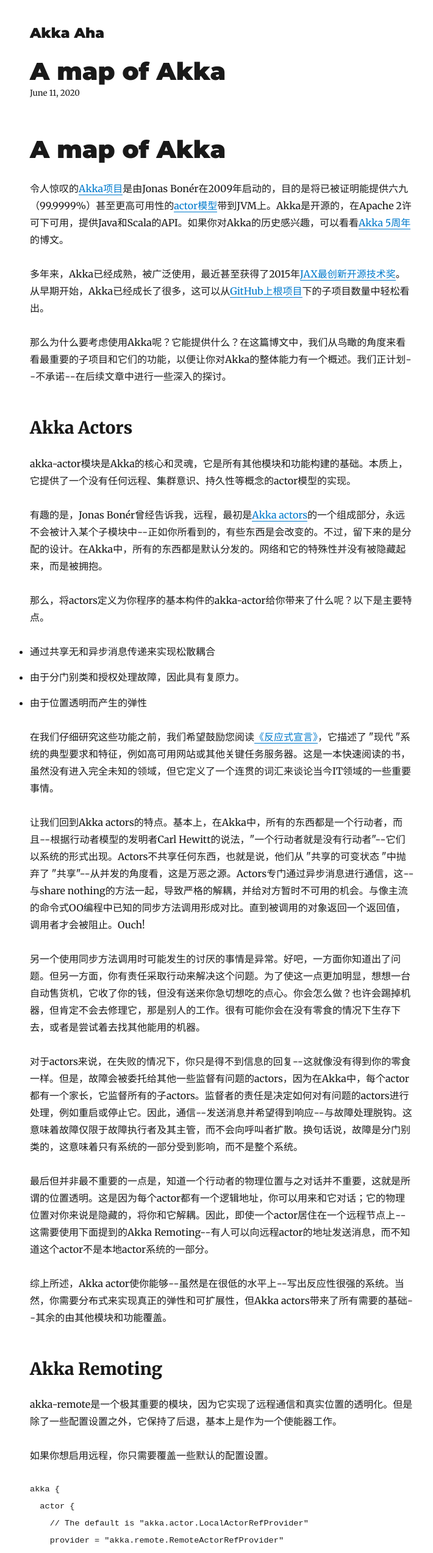
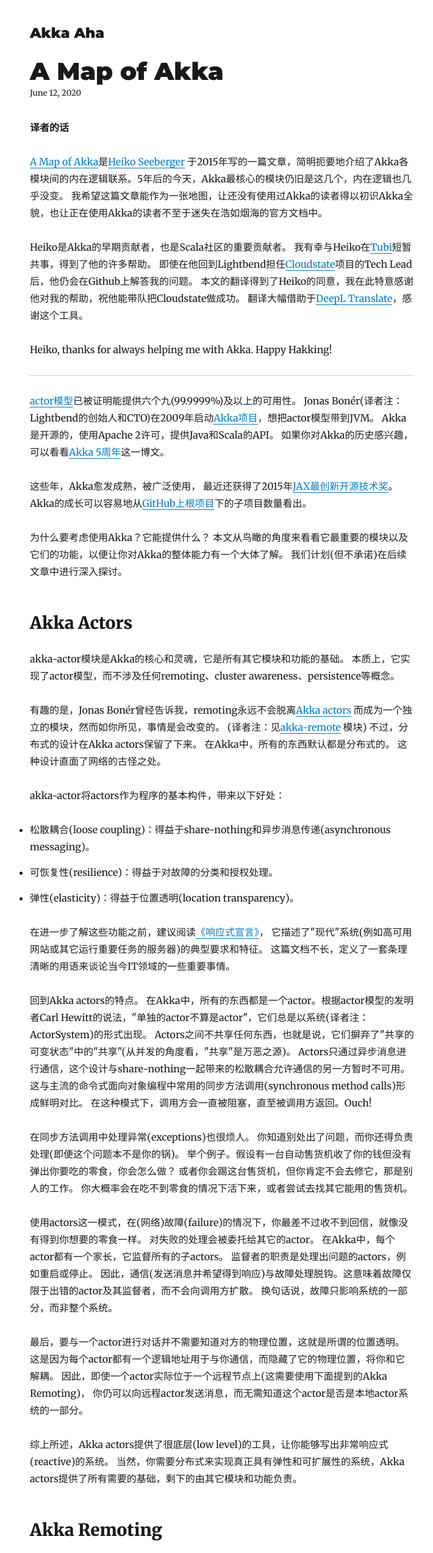
Before and after one commit to YikSanChan/yiksanchan.com, a Gatsby site: page /a-map-of-akka/ in a window 1280 px wide. Shown: the top 2546 px of the page at 61% size, without its empty margins (276-986 px from the left). Built offline with nearby package versions, Linux system fonts and the light colour scheme; Gatsby itself is replaced by a stand-in of ours; some packages are replaced by stand-ins of ours.

Commit message:
a map of akka: human translation

````diff
--- a/content/blog/a-map-of-akka/index.md
+++ b/content/blog/a-map-of-akka/index.md
@@ -1,46 +1,92 @@
 ---
-title: A map of Akka
-date: "2020-06-11"
-description: "A map of Akka"
+title: A Map of Akka
+date: "2020-06-12"
+description: A Map of Akka by Heiko Seeberger 译文
 ---
 
-# A map of Akka
+**译者的话**
 
-令人惊叹的[Akka项目]([https://akka.io/](https://akka.io/)是由Jonas Bonér在2009年启动的，目的是将已被证明能提供六九（99.9999%）甚至更高可用性的[actor模型](https://en.wikipedia.org/wiki/Actor_model)带到JVM上。Akka是开源的，在Apache 2许可下可用，提供Java和Scala的API。如果你对Akka的历史感兴趣，可以看看[Akka 5周年](https://www.lightbend.com/akka-five-year-anniversary)的博文。
+[A Map of Akka](https://blog.codecentric.de/en/2015/07/a-map-of-akka/)是[Heiko Seeberger](https://github.com/hseeberger)
+于2015年写的一篇文章，简明扼要地介绍了Akka各模块间的内在逻辑联系。5年后的今天，Akka最核心的模块仍旧是这几个，内在逻辑也几乎没变。
+我希望这篇文章能作为一张地图，让还没有使用过Akka的读者得以初识Akka全貌，也让正在使用Akka的读者不至于迷失在浩如烟海的官方文档中。
 
-多年来，Akka已经成熟，被广泛使用，最近甚至获得了2015年[JAX最创新开源技术奖](https://www.lightbend.com/blog/akka-wins-2015-jax-award-for-most-innovative-open-technology)。从早期开始，Akka已经成长了很多，这可以从[GitHub上根项目](https://github.com/akka/akka)下的子项目数量中轻松看出。
+Heiko是Akka的早期贡献者，也是Scala社区的重要贡献者。
+我有幸与Heiko在[Tubi](https://tubitv.com/)短暂共事，得到了他的许多帮助。
+即使在他回到Lightbend担任[Cloudstate](https://cloudstate.io/)项目的Tech Lead后，他仍会在Github上解答我的问题。
+本文的翻译得到了Heiko的同意，我在此特意感谢他对我的帮助，祝他能带队把Cloudstate做成功。
+翻译大幅借助于[DeepL Translate](https://www.deepl.com/en/translator)，感谢这个工具。
 
-那么为什么要考虑使用Akka呢？它能提供什么？在这篇博文中，我们从鸟瞰的角度来看看最重要的子项目和它们的功能，以便让你对Akka的整体能力有一个概述。我们正计划--不承诺--在后续文章中进行一些深入的探讨。
+Heiko, thanks for always helping me with Akka. Happy Hakking!
+
+---
+
+[actor模型](https://en.wikipedia.org/wiki/Actor_model)已被证明能提供六个九(99.9999%)及以上的可用性。
+Jonas Bonér(译者注：Lightbend的创始人和CTO)在2009年启动[Akka项目](https://akka.io/)，想把actor模型带到JVM。
+Akka是开源的，使用Apache 2许可，提供Java和Scala的API。
+如果你对Akka的历史感兴趣，可以看看[Akka 5周年](https://www.lightbend.com/akka-five-year-anniversary)这一博文。
+
+这些年，Akka愈发成熟，被广泛使用，
+最近还获得了2015年[JAX最创新开源技术奖](https://www.lightbend.com/blog/akka-wins-2015-jax-award-for-most-innovative-open-technology)。
+Akka的成长可以容易地从[GitHub上根项目](https://github.com/akka/akka)下的子项目数量看出。
+
+为什么要考虑使用Akka？它能提供什么？
+本文从鸟瞰的角度来看看它最重要的模块以及它们的功能，以便让你对Akka的整体能力有一个大体了解。
+我们计划(但不承诺)在后续文章中进行深入探讨。
 
 ## Akka Actors
 
-akka-actor模块是Akka的核心和灵魂，它是所有其他模块和功能构建的基础。本质上，它提供了一个没有任何远程、集群意识、持久性等概念的actor模型的实现。
+akka-actor模块是Akka的核心和灵魂，它是所有其它模块和功能的基础。
+本质上，它实现了actor模型，而不涉及任何remoting、cluster awareness、persistence等概念。
 
-有趣的是，Jonas Bonér曾经告诉我，远程，最初是[Akka actors](https://blog.codecentric.de/en/2015/08/introduction-to-akka-actors/)的一个组成部分，永远不会被计入某个子模块中--正如你所看到的，有些东西是会改变的。不过，留下来的是分配的设计。在Akka中，所有的东西都是默认分发的。网络和它的特殊性并没有被隐藏起来，而是被拥抱。
+有趣的是，Jonas Bonér曾经告诉我，remoting永远不会脱离[Akka actors](https://blog.codecentric.de/en/2015/08/introduction-to-akka-actors/)
+而成为一个独立的模块，然而如你所见，事情是会改变的。
+(译者注：见[akka-remote](https://github.com/akka/akka/tree/master/akka-remote/src) 模块)
+不过，分布式的设计在Akka actors保留了下来。
+在Akka中，所有的东西默认都是分布式的。
+这种设计直面了网络的古怪之处。
 
-那么，将actors定义为你程序的基本构件的akka-actor给你带来了什么呢？以下是主要特点。
+akka-actor将actors作为程序的基本构件，带来以下好处：
+- 松散耦合(loose coupling)：得益于share-nothing和异步消息传递(asynchronous messaging)。
+- 可恢复性(resilience)：得益于对故障的分类和授权处理。
+- 弹性(elasticity)：得益于位置透明(location transparency)。
 
-- 通过共享无和异步消息传递来实现松散耦合
-- 由于分门别类和授权处理故障，因此具有复原力。
-- 由于位置透明而产生的弹性
+在进一步了解这些功能之前，建议阅读[《响应式宣言》](https://www.reactivemanifesto.org/)，
+它描述了"现代"系统(例如高可用网站或其它运行重要任务的服务器)的典型要求和特征。
+这篇文档不长，定义了一套条理清晰的用语来谈论当今IT领域的一些重要事情。
 
-在我们仔细研究这些功能之前，我们希望鼓励您阅读[《反应式宣言》](https://www.reactivemanifesto.org/)，它描述了 "现代 "系统的典型要求和特征，例如高可用网站或其他关键任务服务器。这是一本快速阅读的书，虽然没有进入完全未知的领域，但它定义了一个连贯的词汇来谈论当今IT领域的一些重要事情。
+回到Akka actors的特点。
+在Akka中，所有的东西都是一个actor。根据actor模型的发明者Carl Hewitt的说法，"单独的actor不算是actor"，它们总是以系统(译者注：ActorSystem)的形式出现。
+Actors之间不共享任何东西，也就是说，它们摒弃了"共享的可变状态"中的"共享"(从并发的角度看，"共享"是万恶之源)。
+Actors只通过异步消息进行通信，这个设计与share-nothing一起带来的松散耦合允许通信的另一方暂时不可用。
+这与主流的命令式面向对象编程中常用的同步方法调用(synchronous method calls)形成鲜明对比。
+在这种模式下，调用方会一直被阻塞，直至被调用方返回。Ouch!
 
-让我们回到Akka actors的特点。基本上，在Akka中，所有的东西都是一个行动者，而且--根据行动者模型的发明者Carl Hewitt的说法，"一个行动者就是没有行动者"--它们以系统的形式出现。Actors不共享任何东西，也就是说，他们从 "共享的可变状态 "中抛弃了 "共享"--从并发的角度看，这是万恶之源。Actors专门通过异步消息进行通信，这--与share nothing的方法一起，导致严格的解耦，并给对方暂时不可用的机会。与像主流的命令式OO编程中已知的同步方法调用形成对比。直到被调用的对象返回一个返回值，调用者才会被阻止。Ouch!
+在同步方法调用中处理异常(exceptions)也很烦人。
+你知道别处出了问题，而你还得负责处理(即便这个问题本不是你的锅)。
+举个例子。假设有一台自动售货机收了你的钱但没有弹出你要吃的零食，你会怎么做？
+或者你会踢这台售货机，但你肯定不会去修它，那是别人的工作。
+你大概率会在吃不到零食的情况下活下来，或者尝试去找其它能用的售货机。
 
-另一个使用同步方法调用时可能发生的讨厌的事情是异常。好吧，一方面你知道出了问题。但另一方面，你有责任采取行动来解决这个问题。为了使这一点更加明显，想想一台自动售货机，它收了你的钱，但没有送来你急切想吃的点心。你会怎么做？也许会踢掉机器，但肯定不会去修理它，那是别人的工作。很有可能你会在没有零食的情况下生存下去，或者是尝试着去找其他能用的机器。
+使用actors这一模式，在(网络)故障(failure)的情况下，你最差不过收不到回信，就像没有得到你想要的零食一样。
+对失败的处理会被委托给其它的actor。
+在Akka中，每个actor都有一个家长，它监督所有的子actors。
+监督者的职责是处理出问题的actors，例如重启或停止。
+因此，通信(发送消息并希望得到响应)与故障处理脱钩。这意味着故障仅限于出错的actor及其监督者，而不会向调用方扩散。
+换句话说，故障只影响系统的一部分，而非整个系统。
 
-对于actors来说，在失败的情况下，你只是得不到信息的回复--这就像没有得到你的零食一样。但是，故障会被委托给其他一些监督有问题的actors，因为在Akka中，每个actor都有一个家长，它监督所有的子actors。监督者的责任是决定如何对有问题的actors进行处理，例如重启或停止它。因此，通信--发送消息并希望得到响应--与故障处理脱钩。这意味着故障仅限于故障执行者及其主管，而不会向呼叫者扩散。换句话说，故障是分门别类的，这意味着只有系统的一部分受到影响，而不是整个系统。
+最后，要与一个actor进行对话并不需要知道对方的物理位置，这就是所谓的位置透明。
+这是因为每个actor都有一个逻辑地址用于与你通信，而隐藏了它的物理位置，将你和它解耦。
+因此，即使一个actor实际位于一个远程节点上(这需要使用下面提到的Akka Remoting)，
+你仍可以向远程actor发送消息，而无需知道这个actor是否是本地actor系统的一部分。
 
-最后但并非最不重要的一点是，知道一个行动者的物理位置与之对话并不重要，这就是所谓的位置透明。这是因为每个actor都有一个逻辑地址，你可以用来和它对话；它的物理位置对你来说是隐藏的，将你和它解耦。因此，即使一个actor居住在一个远程节点上--这需要使用下面提到的Akka Remoting--有人可以向远程actor的地址发送消息，而不知道这个actor不是本地actor系统的一部分。
-
-综上所述，Akka actor使你能够--虽然是在很低的水平上--写出反应性很强的系统。当然，你需要分布式来实现真正的弹性和可扩展性，但Akka actors带来了所有需要的基础--其余的由其他模块和功能覆盖。
+综上所述，Akka actors提供了很底层(low level)的工具，让你能够写出非常响应式(reactive)的系统。
+当然，你需要分布式来实现真正具有弹性和可扩展性的系统，Akka actors提供了所有需要的基础，剩下的由其它模块和功能负责。
 
 ## Akka Remoting
 
-akka-remote是一个极其重要的模块，因为它实现了远程通信和真实位置的透明化。但是除了一些配置设置之外，它保持了后退，基本上是作为一个使能器工作。
+akka-remote是一个极其重要的模块，因为它使得远程通信和真实位置的透明化成为可能。
+听上去会比较复杂，但实际使用起来只需要配置一下。
 
-如果你想启用远程，你只需要覆盖一些默认的配置设置。
 ```
 akka {
   actor {
@@ -56,36 +102,55 @@ akka {
 }
 ```
 
-基本上，你只需要配置RemoteActorRefProvider。这允许你在远程actor系统上部署actor，包括远程死亡观察、故障检测等。虽然这很奇妙，但对于大多数情况来说，它的水平太低了，因为它要求你知道协作的actor系统的确切远程地址。
+你只需要配置RemoteActorRefProvider。(译者注：在最新版本的Akka中，只需设为`cluster`即可)
+这允许你在远程actor系统上部署actor，(并对远程actor进行)远程死亡观察、故障检测等。
+虽然这很棒，但大多数场景下它太底层了，因为它需要确切知道正在协作的actor系统的远程地址。
 
 ## Akka Cluster
 
+[Akka Cluster](https://blog.codecentric.de/en/2016/01/getting-started-akka-cluster/)在Akka Cluster的基础上提供了更高层的控制。
+它由akka-cluster、akka-cluster-tools、akka-cluster-sharding等模块构成。
+它的核心功能在于提供会员(membership)服务，允许actor系统加入和/或离开一个集群。
+任何actor都可以监听集群事件(cluster events，例如MemberUp或MemberRemoved)，动态地了解潜在的远程通信方的情况。
+一个分布式的故障检测器(failure detector)监控各个成员节点的健康，以提供当前集群状态的一致视图。
+它可能宣布成员节点无法访问而触发UnreachableMember事件。
 
-这就是[Akka Cluster](https://blog.codecentric.de/en/2016/01/getting-started-akka-cluster/)--它由几个模块组成，例如akka-cluster、akka-cluster-tools或akka-cluster-sharding--进入游戏的地方。它的核心是提供会员服务，允许行为者系统加入和/或离开一个集群。任何行动者都可以注册成为集群事件的监听器，例如MemberUp或MemberRemoved，这使得这些行动者可以动态地获得关于潜在远程通信伙伴的知识。为了提供当前集群状态的一致视图，一个分布式故障检测器监控各个成员节点的健康状况，并可能宣布成员节点无法到达，从而导致UnreachableMember事件。
+集群事件可以被直接使用，也可以通过更高层的特性被隐性地使用，例如：
 
-虽然你可以直接使用集群事件，但你很可能隐性地遇到它们，因为它们是几个更高级别的特性的基础，例如：。
-
-- 集群感知路由器：可以在远程成员节点上创建或查找路由。
-- 集群单人：集群中只有一个特定角色的实例。
-- 集群共享：将潜在的大量角色分布在成员节点上。
-- 分布式数据：基于[CRDT](https://en.wikipedia.org/wiki/Conflict-free_replicated_data_type)的一致数据复制，无需中央协调。
+- Cluster-aware routers：在远程成员节点上创建或查找routees。
+- Cluster Singleton：保证在集群中某个actor只存在一个实例。
+- Cluster Sharding：可以将大量actors分布在成员节点上。
+- Distributed Data：基于[CRDT](https://en.wikipedia.org/wiki/Conflict-free_replicated_data_type)的一致(consistent)数据复制，无需中央协调。
 
 ## Akka Persistence
 
-行为者被重启的原因有很多，例如，对程序故障（异常）或硬件或网络故障（远程节点不可用）的反应。由于actor完全隐藏了它们的内部状态（如果有的话），因此，在重启后将actor恢复到相同状态的唯一一般方法是通过向它发送像以前一样的消息。
+Actor被重启的原因有很多，例如，程序掷出异常、硬件或网络故障(远程节点不可用)。
+由于actor完全隐藏了内部状态，因此要想在重启后将actor恢复到原先状态，唯一的办法是向它发送和以前一样的消息。
 
-显然，这很适合[Event Sourcing](https://www.martinfowler.com/eaaDev/EventSourcing.html)，而这正是Akka Persistence的目的：通过应用Event Sourcing的概念来恢复角色的状态。因此它区分了命令和事件。如果一个持久化角色收到一个命令，它可能会创建一个事件，要求Akka持久化的日志--有许多日志后端，例如基于Cassandra或Kafka--将其持久化，一旦确认就将事件应用到它的状态。在恢复过程中，所有的事件都会被重放，这就会导致像之前一样的状态。当然也支持快照，避免大量事件的恢复时间过长。
+显然，这很适合[Event Sourcing](https://www.martinfowler.com/eaaDev/EventSourcing.html)。
+Akka Persistence正是通过Event Sourcing来恢复actor的状态。
+Event Sourcing区分了命令(commands)和事件(events)。
+一个persistent actor收到一个命令后，可能会创建一个事件，并要求Akka Persistence的日志(日志后端可能基于Cassandra或Kafka)将事件持久化。
+一旦持久化被确认，它就将事件用于改变状态。
+在复原过程中，所有的事件都会被重演，使得状态最终恢复如从前。
+Akka Persistence也支持快照，避免因事件过多而导致复原耗时过长。
 
 ## Akka Streams and Akka HTTP
 
-Akka Streams和Akka HTTP是新来的孩子。它们仍然是实验性的，还不是 "官方 "Akka发行版的一部分，这意味着它们有自己的版本号--写这篇文章的时候是1.0。不过，我们计划让它们成为Akka 2.4的正式公民，2.4应该会在可预见的未来发布。
+Akka Streams和Akka HTTP是实验性的模块，还不是"官方"Akka发行版的一部分。(译者注：现在这两个模块已经十分成熟，属于Akka官方发行版的一部分)
 
-Akka Streams是[Reactive Streams](http://www.reactive-streams.org/)的一个实现，它已经被包括Reactor、RxJava、Slick和Vert.x在内的许多方指定和实现。Reactive Streams是关于非阻塞背压的异步流处理，Akka Streams--很明显--使用actors来实现。
+Reactive Streams约定如何通过非阻塞的back pressure来解决异步流处理中的问题。
+Akka Streams、Reactor、RxJava、Slick和Vert.x是[Reactive Streams](http://www.reactive-streams.org/)的不同实现。
+和前述Akka Cluster等模块一样，Akka Streams的实现也基于actors。
 
-Akka Streams的一个完美用例是Akka HTTP，它是由非常成功的[spray项目](http://spray.io/)演化而来。一个HTTP服务器接受一个HTTP请求流并产生一个HTTP响应流。同时，HTTP实体的主体基本上是一个甚至多个数据块，可以很好地表达为字节流。
+Akka Streams的一个完美用例是Akka HTTP，它是由非常成功的[spray项目](http://spray.io/)演化而来。
+一个HTTP服务器接受一个HTTP请求流并产生一个HTTP响应流。
+同时，HTTP entities的body基本上是一个甚至多个数据块，可以很好地表达为字节流。
 
 ## Conclusion
 
-我们已经概述了几个Akka模块，从非常低级和基本的Akka actors，它们 "简单地 "实现了actor模型，直到高级抽象，如Akka Cluster、Akka Persistence和Akka HTTP，它们都建立在Akka actors提供的基础之上。因此，每一个模块都给你提供了actor模型的好处：松散耦合、弹性和弹性。
+我们概述了Akka的几个模块。
+最底层的Akka actors仅仅实现了actor模型，为Akka Cluster、Akka Persistence和Akka HTTP这样的高层抽象打下基础。
+因此，每一个模块都具备actor模型的好处：松散耦合、可恢复性和弹性。
 
-如前所述，我们正计划写一些后续文章，更深入地介绍各个模块。我们非常感谢您的问题和反馈。
+前文提到，我们正计划写一些后续文章，更深入地介绍各个模块。期待您的问题和反馈。
````
